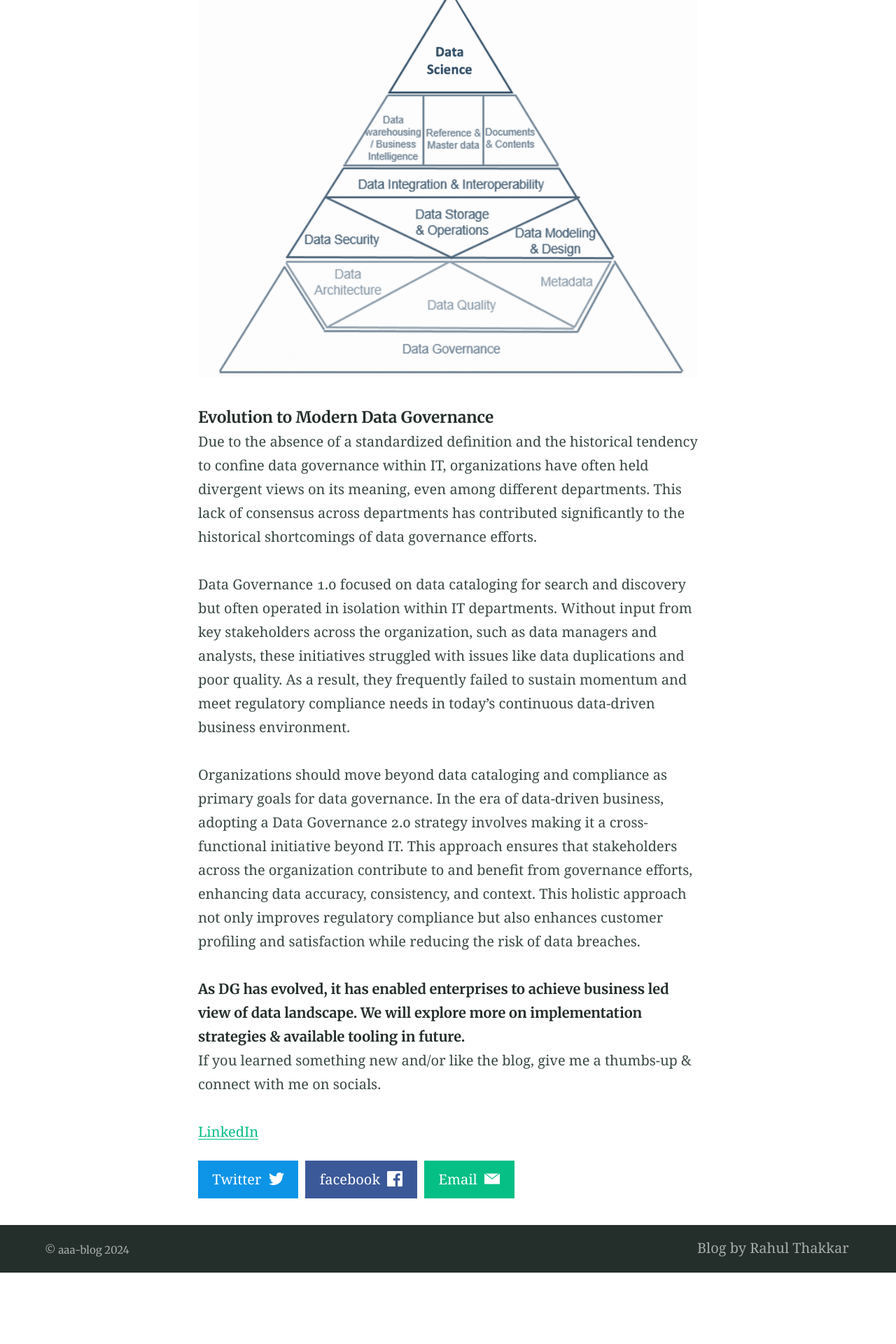
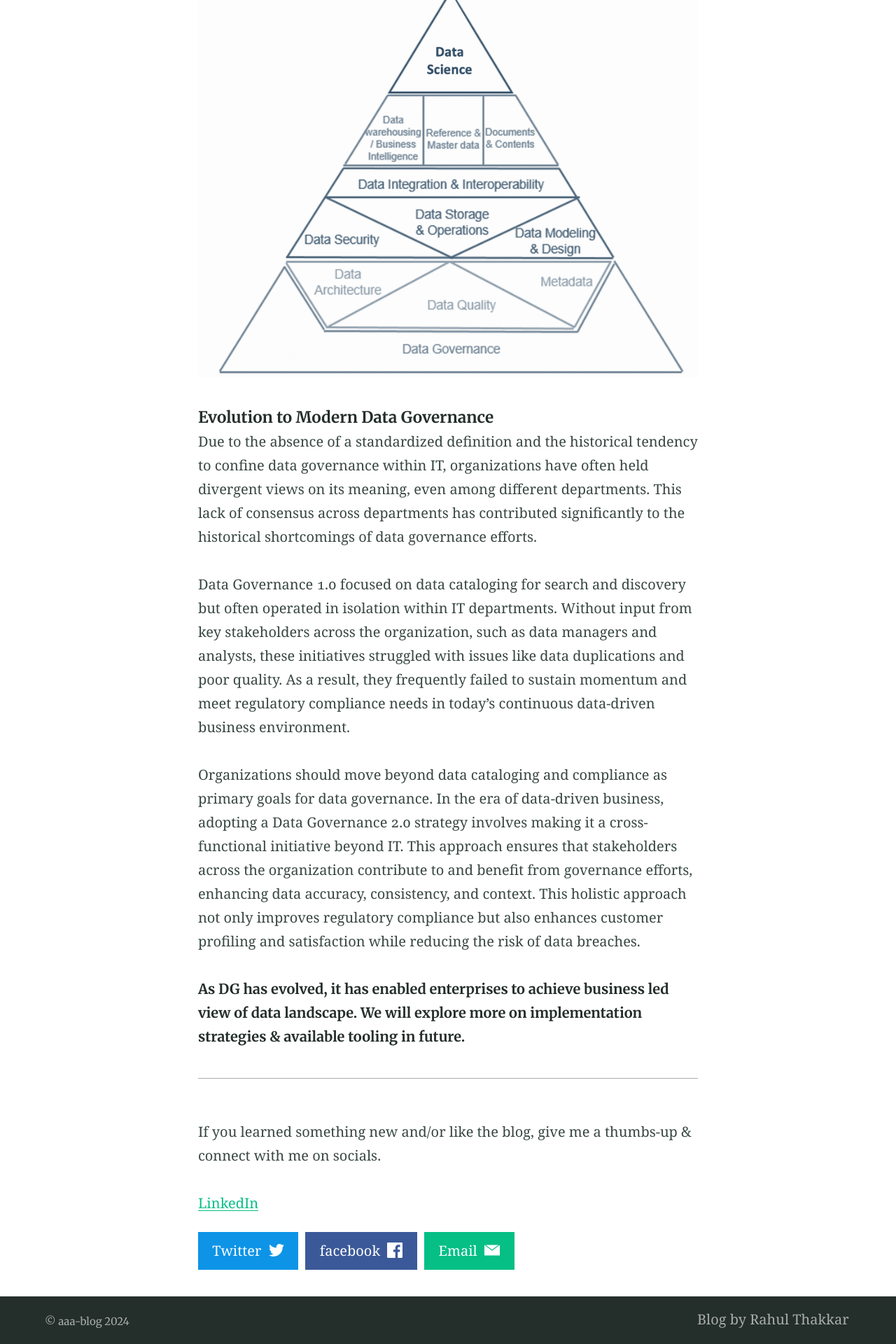
Before and after one commit to aaa-blog/aaa-blog.github.io, a Jekyll site: the page built from _posts/2024-06-18-dem-data-gov-p1.md, in a window 1280 px wide. Shown: the part 1818-3738 px from the top of the page at 70% size. Built offline with Jekyll 4.4.1, drawn with Linux system fonts in a browser that asks for light colours; before the commit the page ends 3636 px from its top, so only the background shows below that.

Commit message:
dg_p2_c4

```diff
--- a/_posts/2024-06-18-dem-data-gov-p1.md
+++ b/_posts/2024-06-18-dem-data-gov-p1.md
@@ -36,6 +36,7 @@ Organizations should move beyond data cataloging and compliance as primary goals
 <!-- more -->
 
 ###### As DG has evolved, it has enabled enterprises to achieve business led view of data landscape. We will explore more on implementation strategies & available tooling in future.
+________________________________________________________________________________________________________________________________
 
 If you learned something new and/or like the blog, give me a thumbs-up & connect with me on socials.
 
```
Also changed, not shown: _posts/2024-06-18-dem-data-gov-p2.md (+1 -0 lines).
